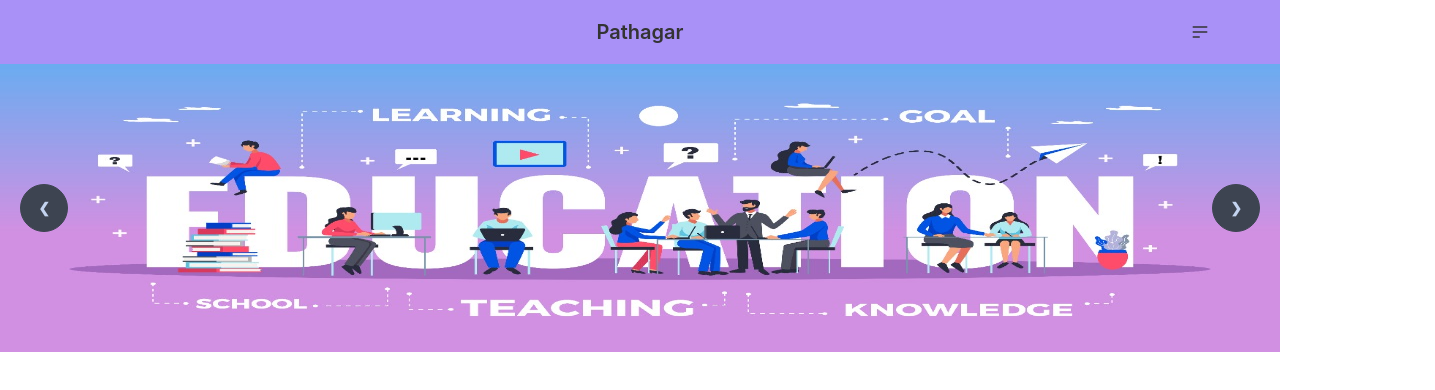
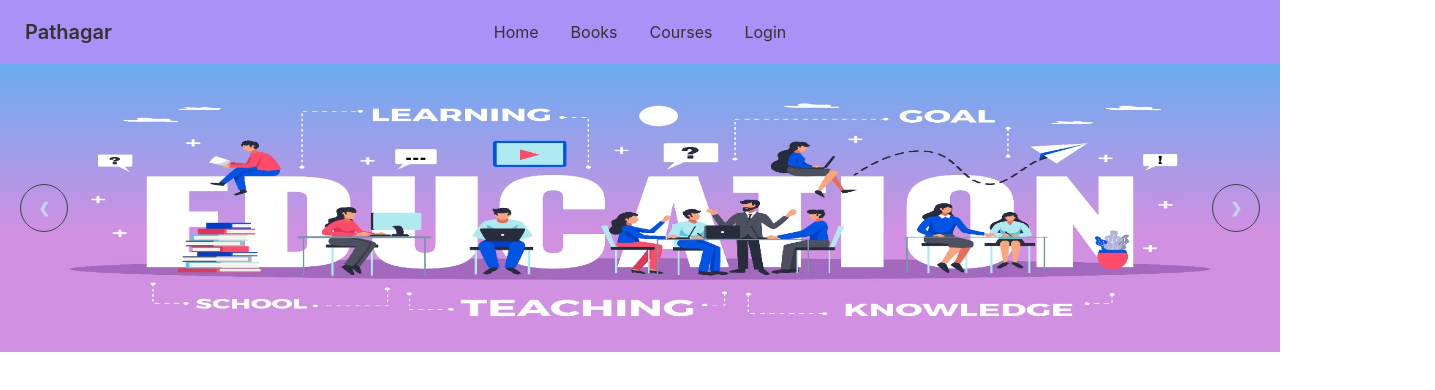
Before and after one commit to Rafsan12/-pathgar, a React (Create React App) app: page / in a window 1280 px wide. Shown: the top 390 px of the page, 1435 px wide, since content can reach past the window. Built offline with nearby package versions, Linux system fonts and the light colour scheme.

Commit message:
style added

```diff
--- a/src/components/Banner/Banner.js
+++ b/src/components/Banner/Banner.js
@@ -10,22 +10,22 @@ const Banner = () => {
                 <div id="slide1" className="carousel-item relative w-full h-72">
                     <img src={banner} className="w-full" />
                     <div className="absolute flex justify-between transform -translate-y-1/2 left-5 right-5 top-1/2">
-                        <a href="#slide4" className="btn btn-circle">❮</a>
-                        <a href="#slide2" className="btn btn-circle">❯</a>
+                        <a href="#slide3" className="btn btn-circle bg-transparent">❮</a>
+                        <a href="#slide2" className="btn btn-circle bg-transparent">❯</a>
                     </div>
                 </div>
                 <div id="slide2" className="carousel-item relative w-full h-72">
                     <img src={banner2} className="w-full" />
                     <div className="absolute flex justify-between transform -translate-y-1/2 left-5 right-5 top-1/2">
-                        <a href="#slide1" className="btn btn-circle">❮</a>
-                        <a href="#slide3" className="btn btn-circle">❯</a>
+                        <a href="#slide1" className="btn btn-circle bg-transparent">❮</a>
+                        <a href="#slide3" className="btn btn-circle bg-transparent">❯</a>
                     </div>
                 </div>
                 <div id="slide3" className="carousel-item relative w-full h-72">
                     <img src={banner3} className="w-full" />
                     <div className="absolute flex justify-between transform -translate-y-1/2 left-5 right-5 top-1/2">
-                        <a href="#slide2" className="btn btn-circle">❮</a>
-                        <a href="#slide1" className="btn btn-circle">❯</a>
+                        <a href="#slide2" className="btn btn-circle bg-transparent">❮</a>
+                        <a href="#slide1" className="btn btn-circle bg-transparent">❯</a>
                     </div>
                 </div>
             </div>
--- a/src/components/Navbar/Navbar.js
+++ b/src/components/Navbar/Navbar.js
@@ -5,16 +5,22 @@ const Navbar = () => {
         <div>
             <div className="navbar bg-primary">
                 <div className="navbar-start">
-                </div>
-                <div className="navbar-center">
                     <a className="btn btn-ghost normal-case text-xl">Pathagar</a>
                 </div>
+                <div className="navbar-center hidden lg:flex">
+                    <ul className="menu menu-horizontal p-0">
+                    <li><a>Home</a></li>
+                            <li><a>Books</a></li>
+                            <li><a>Courses</a></li>
+                            <li><a>Login</a></li>
+                    </ul>
+                </div>
                 <div className="navbar-end">
-                    <div className="dropdown mr-12">
-                        <label tabIndex={0} className="btn btn-ghost btn-circle">
-                            <svg xmlns="http://www.w3.org/2000/svg" className="h-5 w-5" fill="none" viewBox="0 0 24 24" stroke="currentColor"><path strokeLinecap="round" strokeLinejoin="round" strokeWidth="2" d="M4 6h16M4 12h16M4 18h7" /></svg>
+                <div className="dropdown mr-10">
+                        <label tabIndex={0} className="btn btn-ghost lg:hidden">
+                            <svg xmlns="http://www.w3.org/2000/svg" className="h-5 w-5" fill="none" viewBox="0 0 24 24" stroke="currentColor"><path strokeLinecap="round" strokeLinejoin="round" strokeWidth="2" d="M4 6h16M4 12h8m-8 6h16" /></svg>
                         </label>
-                        <ul tabIndex={0} className="menu menu-compact dropdown-content mt-3 p-2 shadow bg-base-100 rounded-box w-52">
+                        <ul tabIndex={0} className="menu menu-compact dropdown-content mt-3 p-2 shadow bg-primary rounded-box w-52">
                             <li><a>Home</a></li>
                             <li><a>Books</a></li>
                             <li><a>Courses</a></li>
@@ -23,6 +29,7 @@ const Navbar = () => {
                     </div>
                 </div>
             </div>
+
         </div>
     );
 };
```
